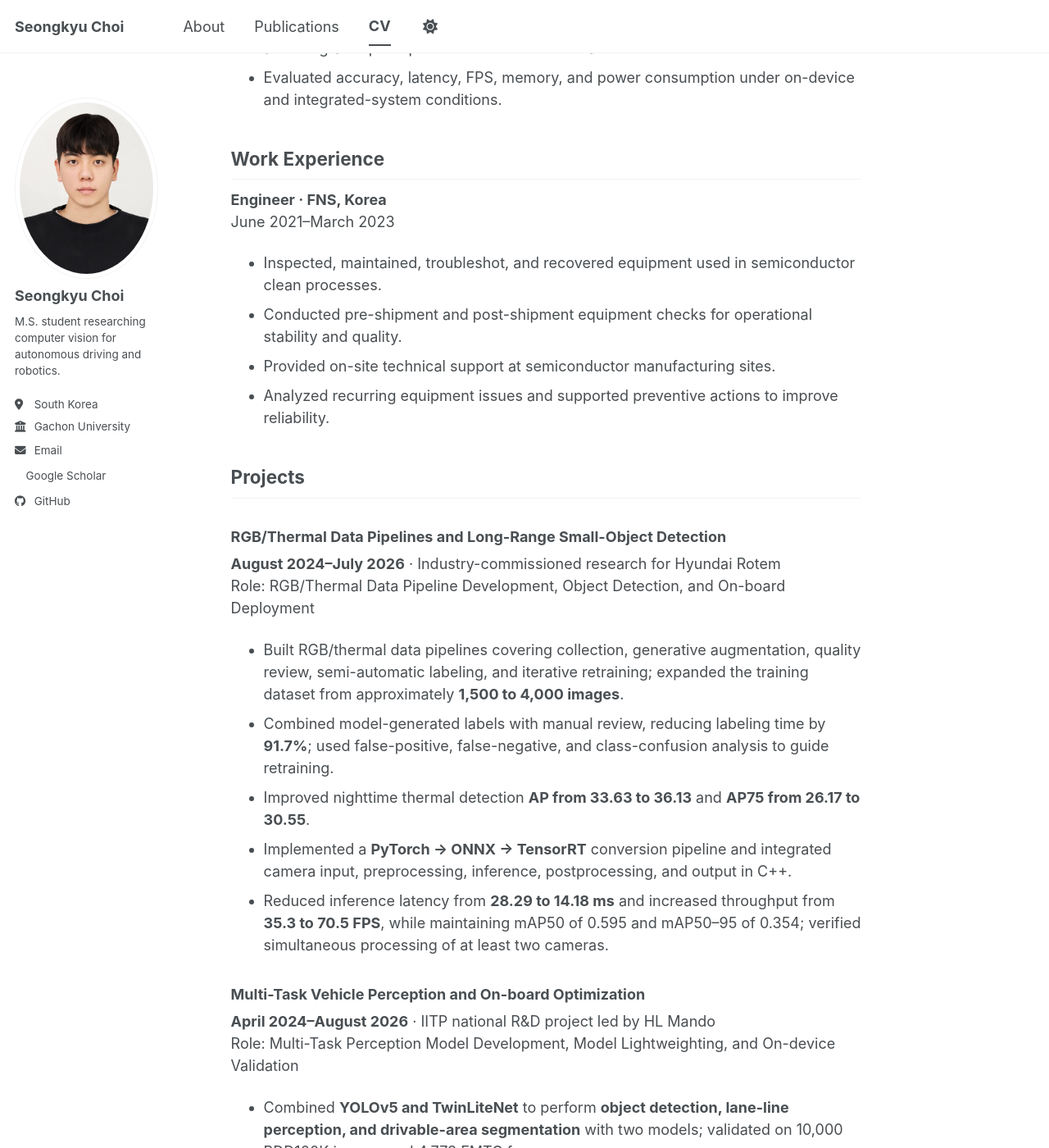
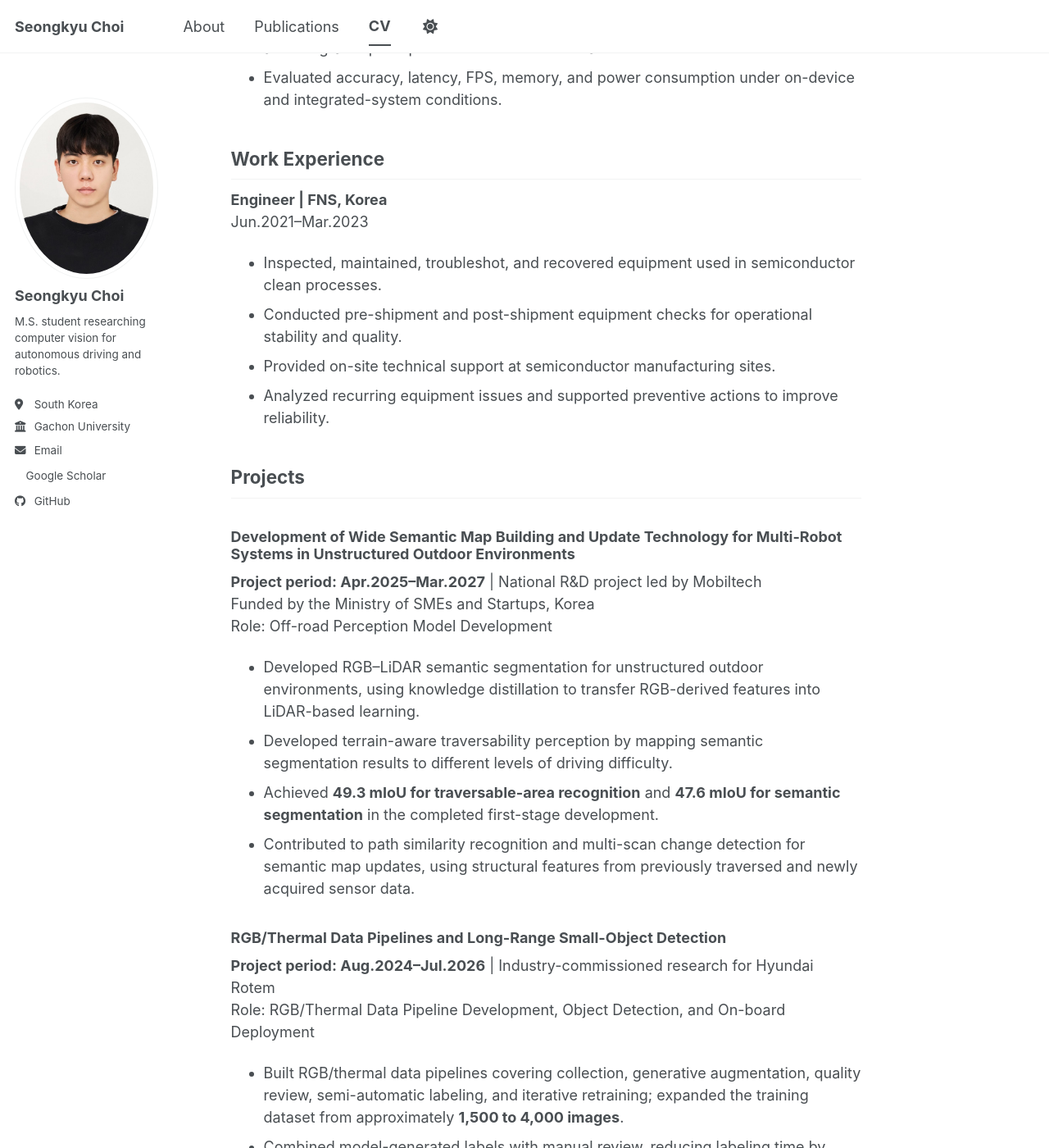
Before and after one commit to sk950324/sk950324.github.io, a Jekyll site: the page built from _pages/cv.md, in a window 1280 px wide and 1400 px high, scrolled down 1284 px. Shown: the whole window at 82% size. Built offline with Jekyll 4.4.1, drawn with Linux system fonts in a browser that asks for light colours; a style sheet for code colours, icons or effects is not loaded; some of the changed text lies outside the part shown.

Commit message:
Update CV project information

```diff
--- a/_pages/cv.md
+++ b/_pages/cv.md
@@ -9,17 +9,17 @@ author_profile: true
 ## Education
 
 **Gachon University**, Seongnam, South Korea
-M.S. in Artificial Intelligence, Department of AI & Software · March 2024–August 2026
+M.S. in Artificial Intelligence, Department of AI & Software | Mar.2024–Aug.2026
 
 GPA: **4.0 / 4.5**
 
 Research areas: computer vision, autonomous driving, off-road perception, and edge AI devices.
 
 **Hansei University**, Gunpo, South Korea
-B.S., Department of International Business · March 2019–February 2023
+B.S., Department of International Business | Mar.2019–Feb.2023
 
 **Shingu College**, Seongnam, South Korea
-Associate Degree in Business Administration, Department of Global Business · March 2015–February 2019
+Associate Degree in Business Administration, Department of Global Business | Mar.2015–Feb.2019
 Transferred to Hansei University.
 
 ## Research Interests
@@ -33,8 +33,8 @@ Transferred to Hansei University.
 
 ## Research Experience
 
-**Research Student · Vehicle Intelligence Perception Lab, Gachon University**
-August 2023–August 2026
+**Research Student | Vehicle Intelligence Perception Lab, Gachon University**
+Aug.2023–Aug.2026
 
 - Developed vision models for autonomous vehicles and robots, including RGB/thermal small-object detection, camera-only traversability estimation, and YOLO–VLM abnormal-situation recognition.
 - Built data collection, augmentation, semi-automatic labeling, and iterative training pipelines; analyzed false positives and false negatives to improve perception models.
@@ -43,8 +43,8 @@ August 2023–August 2026
 
 ## Work Experience
 
-**Engineer · FNS, Korea**
-June 2021–March 2023
+**Engineer | FNS, Korea**
+Jun.2021–Mar.2023
 
 - Inspected, maintained, troubleshot, and recovered equipment used in semiconductor clean processes.
 - Conducted pre-shipment and post-shipment equipment checks for operational stability and quality.
@@ -53,11 +53,20 @@ June 2021–March 2023
 
 ## Projects
 
-<!-- Dates below are participation periods listed in the HL Robotics portfolio. -->
+### Development of Wide Semantic Map Building and Update Technology for Multi-Robot Systems in Unstructured Outdoor Environments
+
+**Project period: Apr.2025–Mar.2027** | National R&D project led by Mobiltech
+Funded by the Ministry of SMEs and Startups, Korea
+Role: Off-road Perception Model Development
+
+- Developed RGB–LiDAR semantic segmentation for unstructured outdoor environments, using knowledge distillation to transfer RGB-derived features into LiDAR-based learning.
+- Developed terrain-aware traversability perception by mapping semantic segmentation results to different levels of driving difficulty.
+- Achieved **49.3 mIoU for traversable-area recognition** and **47.6 mIoU for semantic segmentation** in the completed first-stage development.
+- Contributed to path similarity recognition and multi-scan change detection for semantic map updates, using structural features from previously traversed and newly acquired sensor data.
 
 ### RGB/Thermal Data Pipelines and Long-Range Small-Object Detection
 
-**August 2024–July 2026** · Industry-commissioned research for Hyundai Rotem
+**Project period: Aug.2024–Jul.2026** | Industry-commissioned research for Hyundai Rotem
 Role: RGB/Thermal Data Pipeline Development, Object Detection, and On-board Deployment
 
 - Built RGB/thermal data pipelines covering collection, generative augmentation, quality review, semi-automatic labeling, and iterative retraining; expanded the training dataset from approximately **1,500 to 4,000 images**.
@@ -68,7 +77,7 @@ Role: RGB/Thermal Data Pipeline Development, Object Detection, and On-board Depl
 
 ### Multi-Task Vehicle Perception and On-board Optimization
 
-**April 2024–August 2026** · IITP national R&D project led by HL Mando
+**Project period: Apr.2024–Aug.2026** | IITP national R&D project led by HL Mando
 Role: Multi-Task Perception Model Development, Model Lightweighting, and On-device Validation
 
 - Combined **YOLOv5 and TwinLiteNet** to perform **object detection, lane-line perception, and drivable-area segmentation** with two models; validated on 10,000 BDD100K images and 4,773 FMTC frames.
@@ -90,7 +99,7 @@ Role: Traversability Perception, Knowledge Distillation, and Camera-Only Distanc
 
 ### YOLO–VLM Abnormal-Situation Recognition for Patrol Robots
 
-**October 2024–March 2025** · Industry-commissioned research for Neubility
+**Oct.2024–Mar.2025** | Industry-commissioned research for Neubility
 Role: Dataset Development, Object Detection, VLM Compression, and Robot Integration
 
 - Reviewed **8,436 abnormal-behavior videos** and a fire dataset of approximately **1.5 million images**, selecting representative samples to build a seven-class patrol-object dataset; used InternVL-based auto-labeling and prepared LoRA training data.
@@ -109,7 +118,7 @@ Role: Dataset Development, Object Detection, VLM Compression, and Robot Integrat
 
 ## Awards
 
-**President’s Award**, Graduate School, Gachon University · August 20, 2026
+**President’s Award**, Graduate School, Gachon University | Aug.2026
 Recognized for outstanding academic achievement, exemplary conduct, and service contributing to the graduate school.
 
 **Outstanding Poster Paper Award**, Korean Society of Next-generation Computing Conference, 2024
@@ -117,8 +126,8 @@ Recognized for outstanding academic achievement, exemplary conduct, and service
 
 ## Languages and Certifications
 
-- **TOEIC Speaking:** Advanced Low, **160/200** · July 2026
-- **ITQ Information Technology Qualification:** Grade A, Korea Productivity Center (KPC) · December 2024
+- **TOEIC Speaking:** Advanced Low, **160/200** | Jul.2026
+- **ITQ Information Technology Qualification:** Grade A, Korea Productivity Center (KPC) | Dec.2024
 
 ## Selected Coursework
 
```
Also changed, not shown: other parts of _pages/cv.md (+1 -1 lines).
